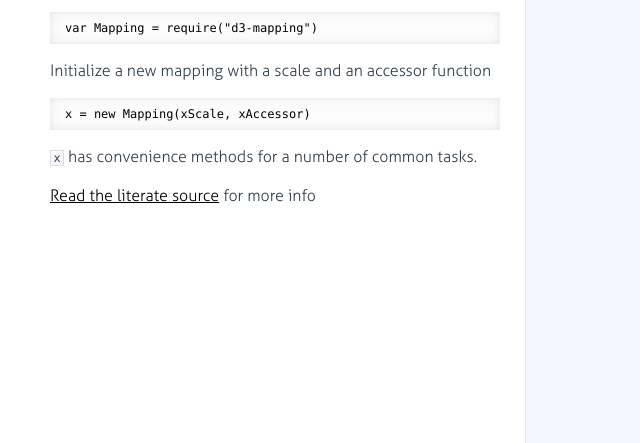
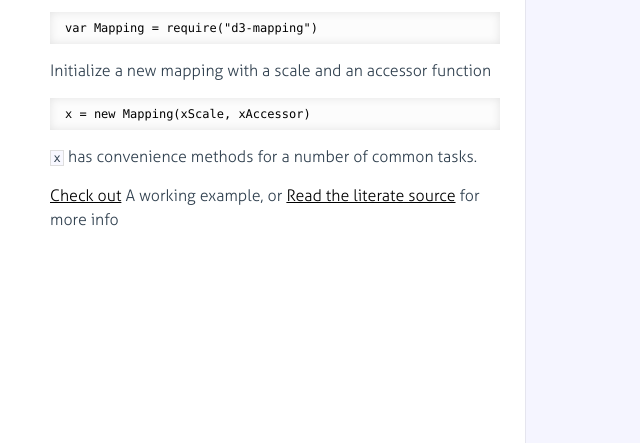
Before and after one commit to AWinterman/d3-mapping, a website: page index.html in a window 1280 px wide. Shown: the part 357-800 px from the top of the page, without its empty margins (0-640 px from the left). Drawn offline with Linux system fonts and the light colour scheme.

Commit message:
updated README with a link to the example

```diff
--- a/index.html
+++ b/index.html
@@ -36,8 +36,8 @@
 <p>Initialize a new mapping with a scale and an accessor function</p>
 <pre><code class="lang-js">x = new Mapping(xScale, xAccessor)</code></pre>
 <p><code>x</code> has convenience methods for a number of common tasks. </p>
-<p><a href="./docs/Mapping.html">Read
-the literate source</a> for more info</p>
+<p><a href="http://awinterman.github.io/d3-mapping/example/">Check out</a> A working example,
+or  <a href="http://awinterman.github.io/d3-mapping/docs/Mapping.html">Read the literate source</a> for more info</p>
 
             </div>
 
```
Also changed, not shown: README.md.
